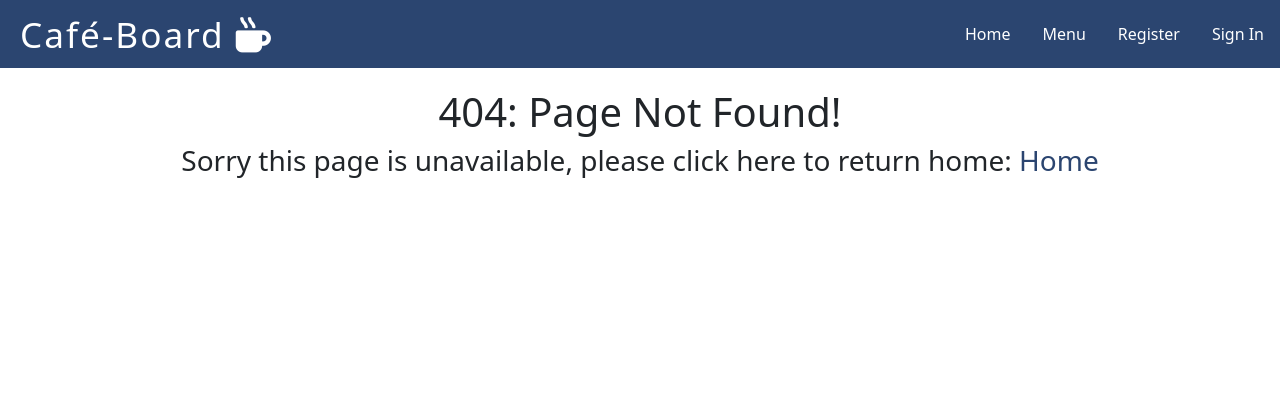
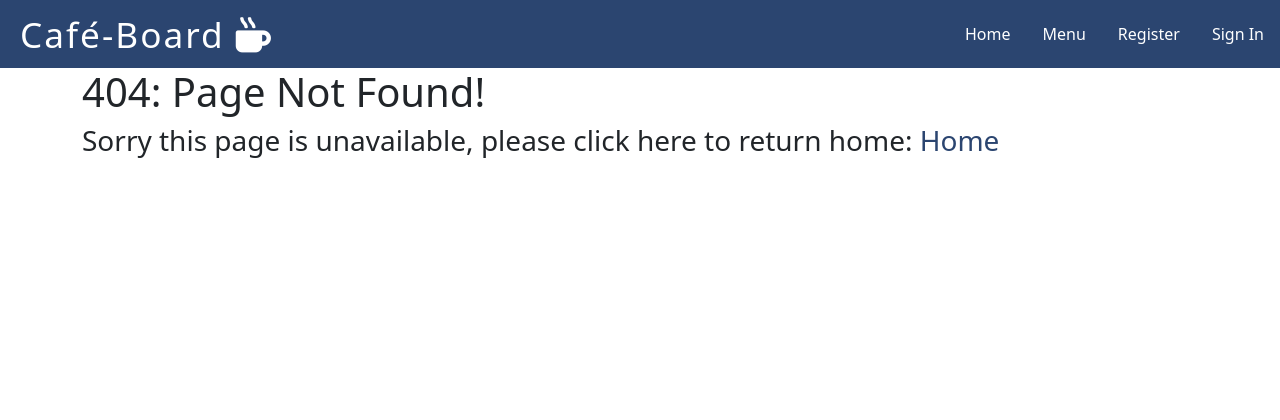
Before and after one commit to leoniemclaughlin7/cafe-board, a Django app: template templates/404.html in a window 1280 px wide. Shown: the top 420 px of the page. Run offline with Django 3.2, Linux system fonts and the light colour scheme; the template is opened without the code that fills it, so the values that code supplies are empty; some libraries are stand-ins or nearby versions.

Commit message:
style position of 404 error message

```diff
--- a/templates/404.html
+++ b/templates/404.html
@@ -2,7 +2,7 @@
 <!-- 404 page -->
 <section class="container">
   <div class="row">
-    <div class="col-sm-12 center-form">
+    <div class="col-sm-12 justify-content-center">
         <h1>404: Page Not Found!</h1>
         <h3>Sorry this page is unavailable, please click here to return home:
             <a class="link" href="{% url 'review' %}" aria-label="Navigates to the home page">Home</a>
```
